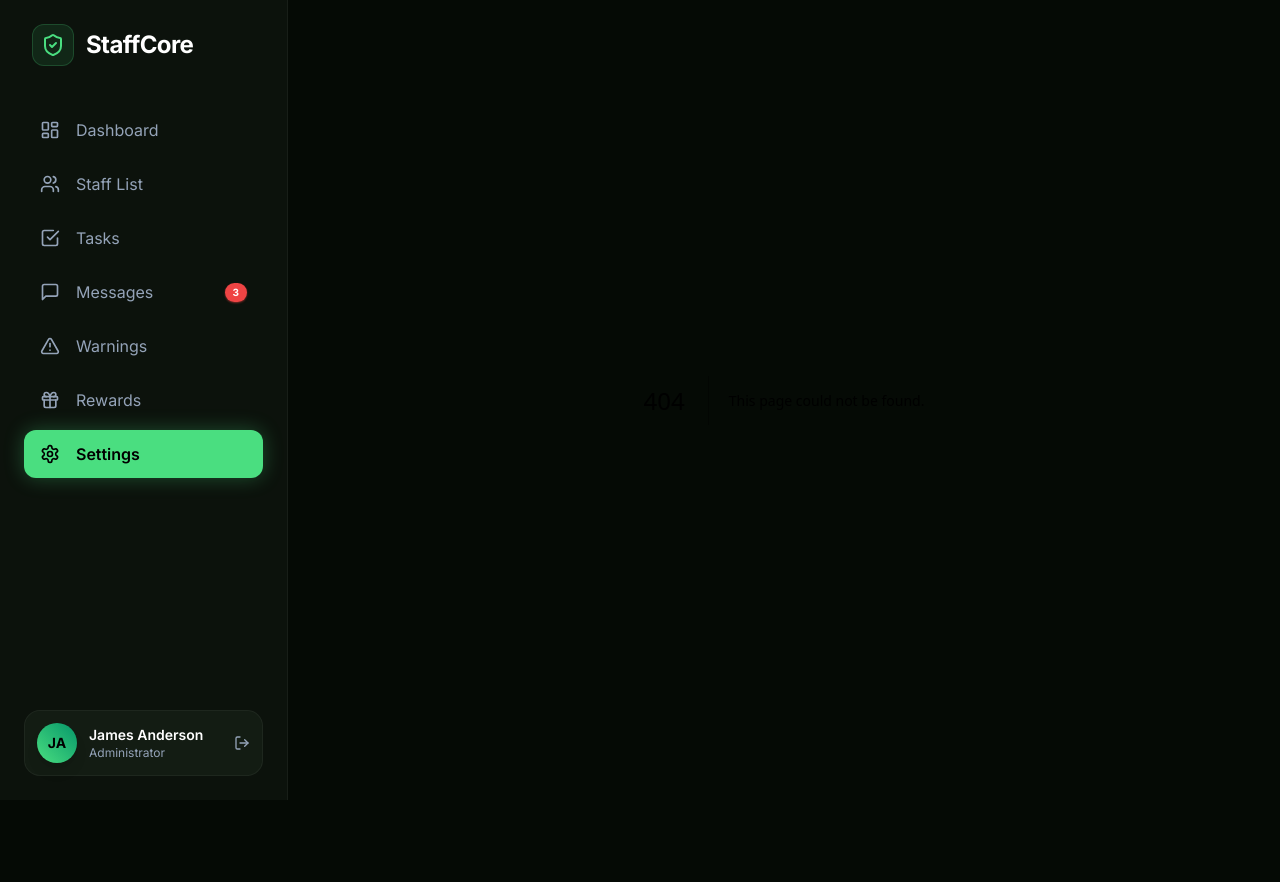
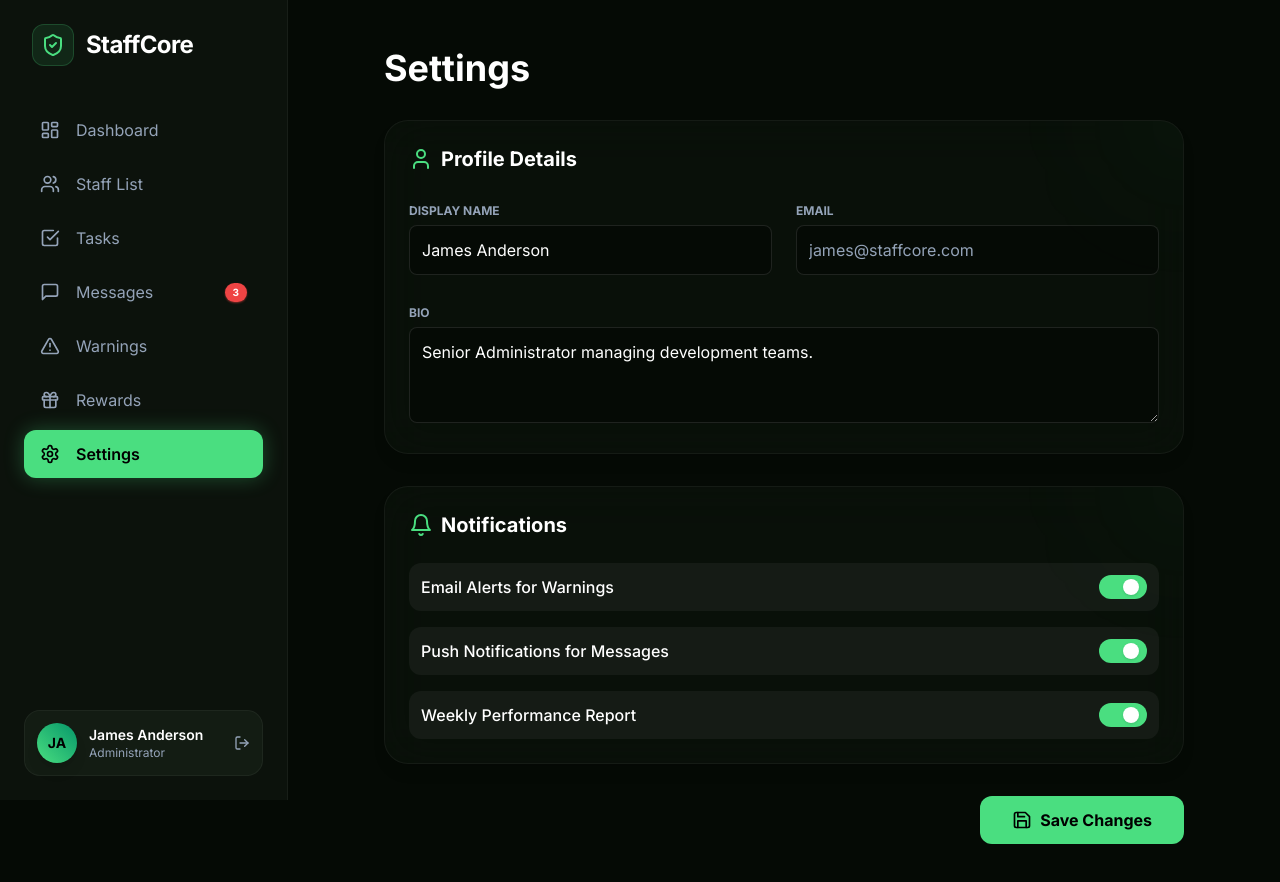
Before and after one commit to yahyahujatullah1-glitch/Star-city, a Next.js app: page /settings in a window 1280 px wide. Before the commit this address had no page. Shown: the top 882 px of the page. Before the commit the page ends 800 px from the top, so only its background shows below. Built offline with nearby package versions, Linux system fonts and the light colour scheme.

Commit message:
Create page.tsx

```diff
--- /dev/null
+++ b/src/app/settings/page.tsx
@@ -0,0 +1,66 @@
+"use client";
+
+import { useState } from "react";
+import { Card } from "@/components/ui/Card";
+import { Save, User, Bell, Lock } from "lucide-react";
+import { cn } from "@/lib/utils";
+
+export default function SettingsPage() {
+  const [saving, setSaving] = useState(false);
+
+  const handleSave = () => {
+    setSaving(true);
+    setTimeout(() => setSaving(false), 2000);
+  };
+
+  return (
+    <div className="p-8 lg:p-12 space-y-8 max-w-4xl mx-auto">
+      <h1 className="text-4xl font-bold text-white">Settings</h1>
+
+      <Card>
+        <h2 className="text-xl font-bold text-white mb-6 flex items-center gap-2">
+          <User className="text-staff-primary" /> Profile Details
+        </h2>
+        <div className="grid md:grid-cols-2 gap-6">
+          <div className="space-y-1">
+            <label className="text-xs font-bold text-staff-muted uppercase">Display Name</label>
+            <input defaultValue="James Anderson" className="w-full bg-black/30 border border-white/10 rounded-lg p-3 text-white focus:border-staff-primary" />
+          </div>
+          <div className="space-y-1">
+            <label className="text-xs font-bold text-staff-muted uppercase">Email</label>
+            <input defaultValue="james@staffcore.com" disabled className="w-full bg-black/30 border border-white/10 rounded-lg p-3 text-staff-muted cursor-not-allowed" />
+          </div>
+          <div className="col-span-2 space-y-1">
+            <label className="text-xs font-bold text-staff-muted uppercase">Bio</label>
+            <textarea defaultValue="Senior Administrator managing development teams." className="w-full bg-black/30 border border-white/10 rounded-lg p-3 text-white h-24" />
+          </div>
+        </div>
+      </Card>
+
+      <Card>
+        <h2 className="text-xl font-bold text-white mb-6 flex items-center gap-2">
+          <Bell className="text-staff-primary" /> Notifications
+        </h2>
+        <div className="space-y-4">
+          {["Email Alerts for Warnings", "Push Notifications for Messages", "Weekly Performance Report"].map((item, i) => (
+            <div key={i} className="flex items-center justify-between p-3 bg-white/5 rounded-xl">
+              <span className="text-white font-medium">{item}</span>
+              <div className="relative inline-block w-12 h-6 transition duration-200 ease-in-out rounded-full bg-staff-primary cursor-pointer">
+                <span className="absolute left-6 top-1 bg-white w-4 h-4 rounded-full shadow transition-transform"></span>
+              </div>
+            </div>
+          ))}
+        </div>
+      </Card>
+
+      <div className="flex justify-end">
+        <button
+          onClick={handleSave}
+          className="bg-staff-primary hover:bg-staff-primaryDark text-black px-8 py-3 rounded-xl font-bold flex items-center gap-2 transition-all"
+        >
+          {saving ? "Saving..." : <><Save className="h-5 w-5" /> Save Changes</>}
+        </button>
+      </div>
+    </div>
+  );
+}
```
